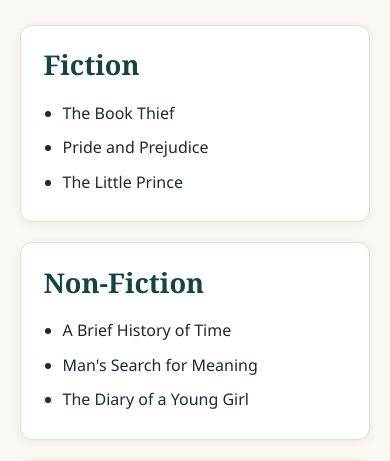
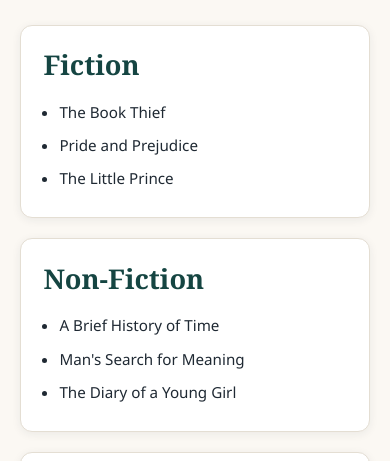
Before and after one commit to Fall-26-G6/readers-haven-library, a website: page src/collections.html in a window 390 px wide. Shown: the part 321-782 px from the top of the page. Drawn offline with Linux system fonts and the light colour scheme.

Commit message:
style(collections): add responsive media query

```diff
--- a/styles/style.css
+++ b/styles/style.css
@@ -143,6 +143,13 @@ input:focus, textarea:focus { border-color: var(--c-primary); }
 
 .book-list { margin: 0; padding-left: 1.2rem; }
 .book-list li { padding: 0.25rem 0; }
+.book-list { margin: 0; padding-left: 1.2rem; }
+.book-list li { padding: 0.25rem 0; }
+
+@media (max-width: 640px) {
+  .book-list { padding-left: 1rem; font-size: 0.95rem; }
+}
+
 /* ---- MEMBERSHIP PAGE (Member 2, feature/membership-page) ---- */
 
 
```
